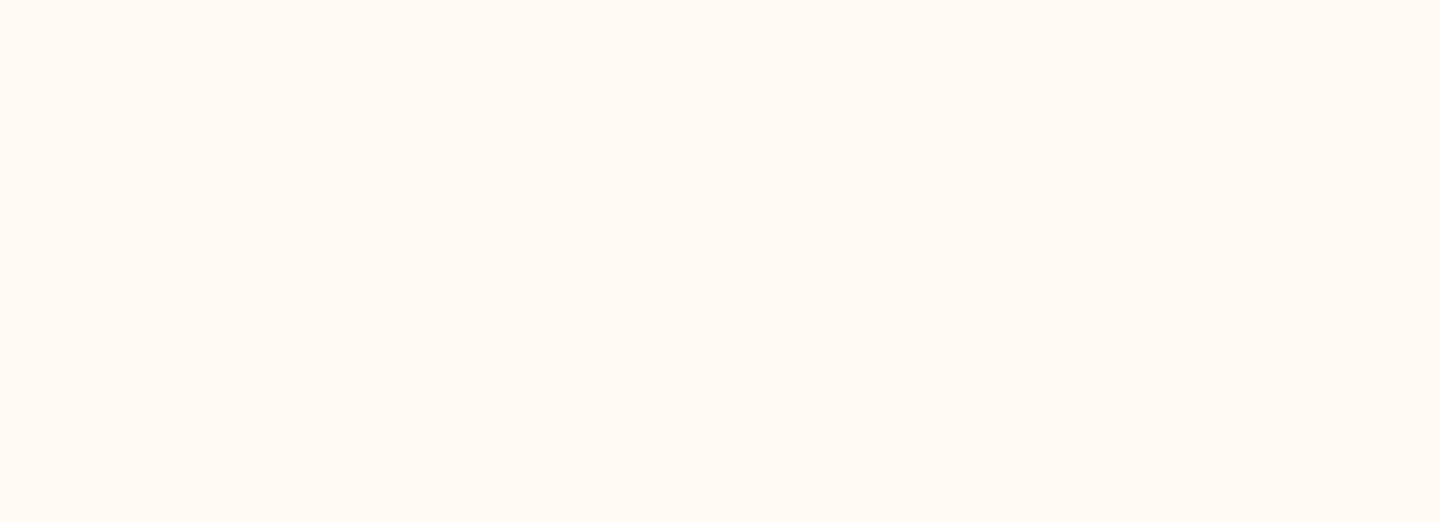
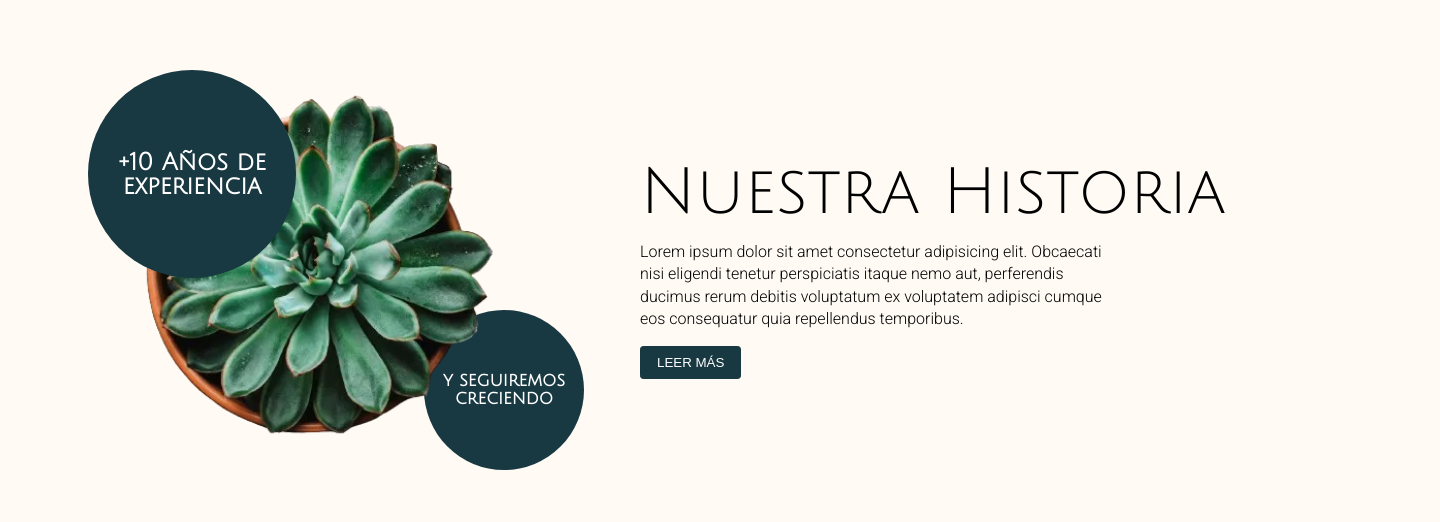
Before and after one commit to Ales-c96/Template_shop_with_cart, a Vue app: page / in a window 1280 px wide. Shown: the part 978-1500 px from the top of the page, 1440 px wide, since content can reach past the window. Before the commit the page ends 896 px from the top, so only its background shows below. Built offline with nearby package versions, Linux system fonts and the light colour scheme.

Commit message:
about section

```diff
--- a/src/App.vue
+++ b/src/App.vue
@@ -22,7 +22,6 @@
 .container {
   width: 100%;
   margin: auto;
-  height: 100vh;
 }
 
 .fade-enter-active,
--- /dev/null
+++ b/src/components/AboutSection.vue
@@ -0,0 +1,118 @@
+<script setup>
+import Btn from "./UI/Btn.vue";
+</script>
+
+<template>
+  <section class="about">
+    <div class="about-image">
+      <div class="about-image__img">
+        <div class="about-image__title">
+          <p>+10 Años de experiencia</p>
+        </div>
+        <img src="/img/about-img.webp" alt="" />
+        <div class="about-image__text">
+          <p>y seguiremos creciendo</p>
+        </div>
+      </div>
+    </div>
+    <div class="about-description">
+      <h2 class="about-description__title">Nuestra Historia</h2>
+      <p class="about-description__text">
+        Lorem ipsum dolor sit amet consectetur adipisicing elit. Obcaecati nisi eligendi tenetur
+        perspiciatis itaque nemo aut, perferendis ducimus rerum debitis voluptatum ex voluptatem
+        adipisci cumque eos consequatur quia repellendus temporibus.
+      </p>
+      <Btn>Leer Más</Btn>
+    </div>
+  </section>
+</template>
+
+<style lang="scss" scoped>
+.about {
+  min-height: 50rem;
+  display: flex;
+  justify-content: center;
+  align-items: center;
+  padding: 1rem;
+
+  &-image {
+    width: 50%;
+
+    display: flex;
+    flex-direction: column;
+    justify-content: center;
+    align-items: center;
+
+    &__title {
+      width: 13rem;
+      height: 13rem;
+      position: absolute;
+      top: 0;
+      left: 0;
+      display: flex;
+      justify-content: center;
+      align-items: center;
+      background-color: var(--secondary-bg);
+      border-radius: 100vw;
+
+      & p {
+        color: #fff;
+        font-size: 1.5rem;
+        font-family: "Julius Sans One", sans-serif;
+        text-align: center;
+        font-weight: bold;
+      }
+    }
+    &__img {
+      position: relative;
+      width: 30rem;
+      height: 25rem;
+
+      & img {
+        width: 100%;
+        height: auto;
+        z-index: 1;
+      }
+    }
+    &__text {
+      width: 10rem;
+      height: 10rem;
+      position: absolute;
+      bottom: 0;
+      left: 21rem;
+      display: flex;
+      justify-content: center;
+      align-items: center;
+      background-color: var(--secondary-bg);
+      border-radius: 100vw;
+      z-index: -1;
+
+      & p {
+        color: #fff;
+        font-size: 1.1rem;
+        font-family: "Julius Sans One", sans-serif;
+        text-align: center;
+        font-weight: bold;
+      }
+    }
+  }
+  &-description {
+    width: 50%;
+    display: flex;
+    flex-direction: column;
+    justify-content: center;
+    align-items: flex-start;
+    gap: 1rem;
+
+    &__title {
+        font-family: "Julius Sans One", sans-serif;
+        font-size: 4rem;
+    }
+    &__text {
+        width: 75%;
+        font-weight: 300;
+        line-height: 1.4rem;
+    }
+  }
+}
+</style>
--- a/src/components/Header.vue
+++ b/src/components/Header.vue
@@ -1,5 +1,5 @@
 <template>
-  <article>
+  <header>
     <div class="header">
       <div class="header-image"></div>
       <div class="header-text">
@@ -14,7 +14,7 @@
         </div>
       </div>
     </div>
-  </article>
+  </header>
 </template>
 
 <script setup></script>
--- a/src/components/Navbar.vue
+++ b/src/components/Navbar.vue
@@ -25,7 +25,7 @@
 
 <style lang="scss" scoped>
 .nav-fixed {
-  backdrop-filter: blur(20px);
+  backdrop-filter: blur(10px);
   box-shadow: 0px 0px 20px 5px #00000095;
   background-color: var(--primary-bg-blur);
 }
--- a/src/components/UI/Btn.vue
+++ b/src/components/UI/Btn.vue
@@ -4,22 +4,24 @@
 
 <template>
       <button type="button" class="button" @click="$emit('event')">
-        Agregar al Carrito
+        <slot></slot>
       </button>
 </template>
 
 <style lang="scss" scoped>
     .button {
-      border: none;
-      background-color: #e99401;
-      color: #000;
-      padding: 1rem;
+      border: 1px solid var(--secondary-bg);;
+      background-color: var(--secondary-bg);
+      color: #fff;
+      padding: 0.5rem 1rem;
       text-transform: uppercase;
       border-radius: 0.2rem;
       transition: 0.3s ease all;
+      cursor: pointer;
 
       &:hover {
-        background-color: #be7902;
+        background-color: transparent;
+        color: var(--primary);
       }
     }
 </style>
--- a/src/views/HomeView.vue
+++ b/src/views/HomeView.vue
@@ -1,13 +1,12 @@
 <script setup>
 import Header from "../components/Header.vue";
+import AboutSection from "../components/AboutSection.vue";
 </script>
 
 <template>
   <div>
     <Header />
-    <div class="home">
-
-    </div>
+    <AboutSection />
   </div>
 </template>
 
```
Also changed, not shown: public/img/about-img.webp (added), public/img/footer-img.webp (added).
